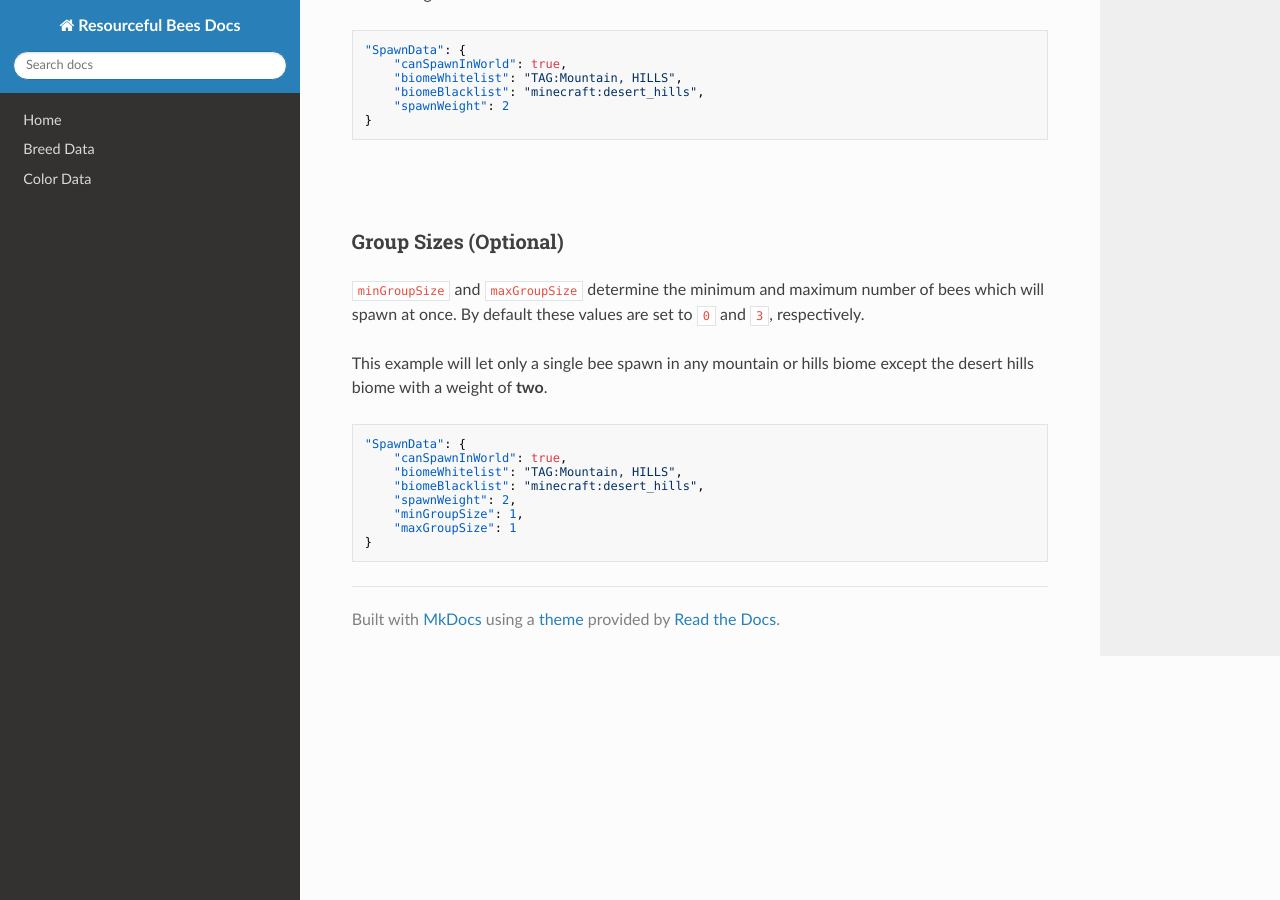
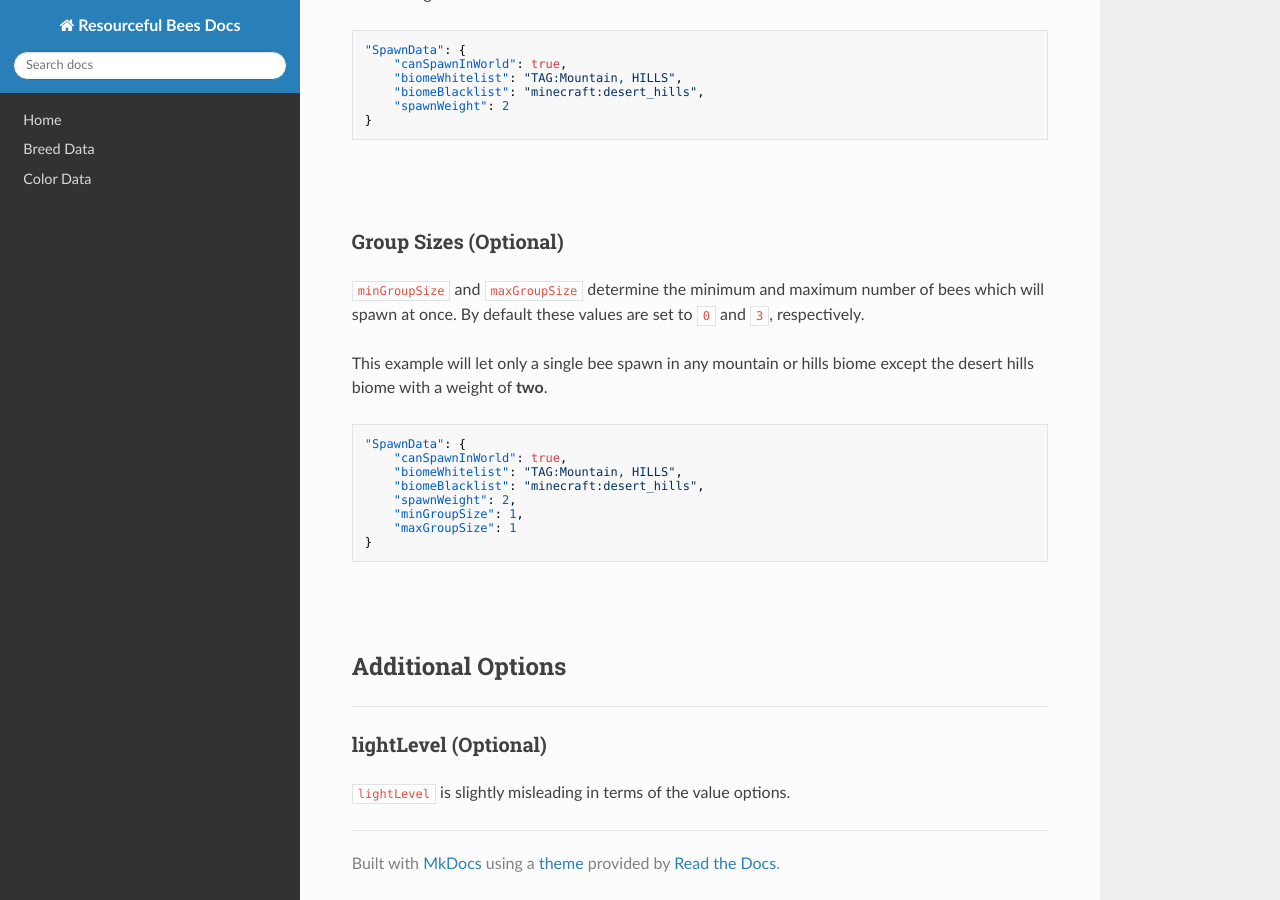
Before and after one commit to Team-Resourceful/ResourcefulBeesDocs, an MkDocs documentation site: the page built from docs/bee_data/spawn_data.md, in a window 1280 px wide and 900 px high, scrolled down 2091 px. Built offline with MkDocs 1.6.1, drawn with Linux system fonts in a browser that asks for light colours; nearby versions of some CDN libraries.

Commit message:
docs/bee_data/spawn_data.md updated from https://stackedit.io/

````diff
--- a/docs/bee_data/spawn_data.md
+++ b/docs/bee_data/spawn_data.md
@@ -98,7 +98,17 @@ This example will let only a single bee spawn in any mountain or hills biome exc
 	"maxGroupSize": 1
 }
 ```
+
+<br>
+<br>
+
+## **Additional Options**
+***
+
+### **lightLevel** (Optional)
+
+`lightLevel` is slightly misleading in terms of the value options.
 <!--stackedit_data:
-eyJoaXN0b3J5IjpbMjM5OTkyMjQwLDE5Mjg5NTcyMDcsMTY4ND
-YzMzA3MV19
+eyJoaXN0b3J5IjpbLTE4MzA0NTgyMywxOTI4OTU3MjA3LDE2OD
+Q2MzMwNzFdfQ==
 -->
````
